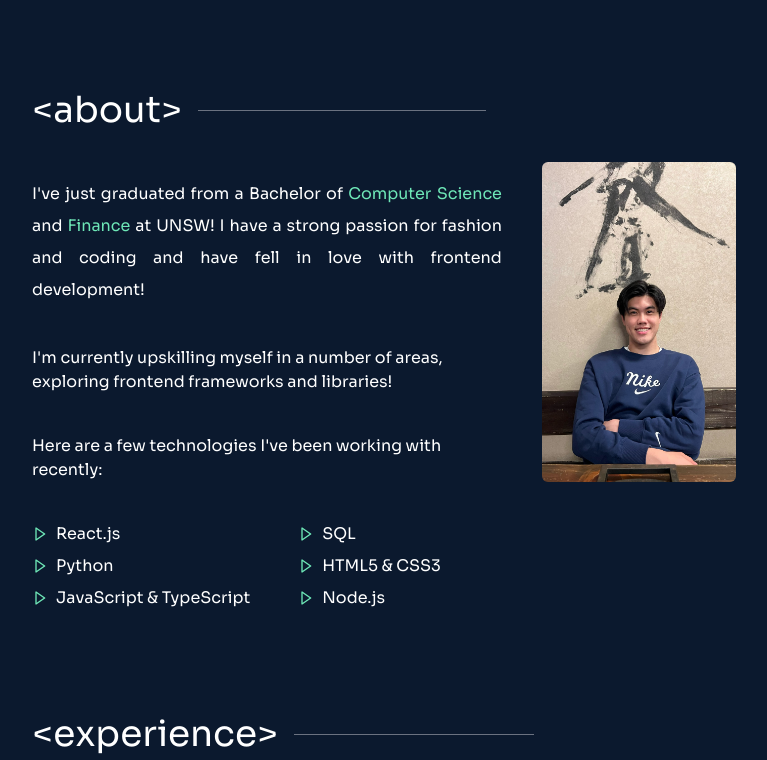
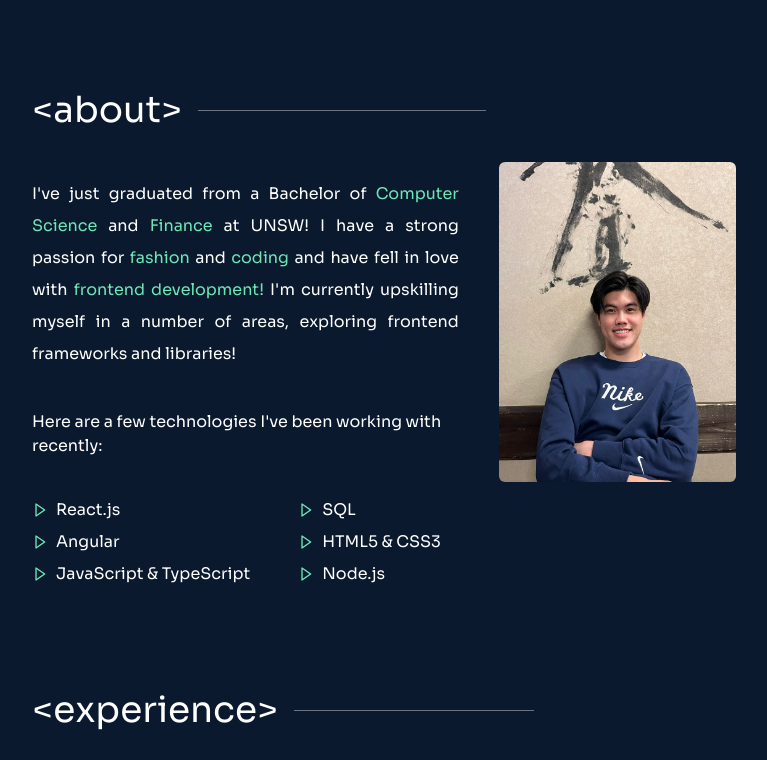
Before and after one commit to sschye21/Portfolio-V2, a React (Create React App) app: page / in a window 1280 px wide. Shown: the part 772-1532 px from the top of the page, without its empty margins (256-1023 px from the left). Built offline with nearby package versions, Linux system fonts and the light colour scheme.

Commit message:
updates and changes

```diff
--- a/src/components/About.js
+++ b/src/components/About.js
@@ -27,9 +27,14 @@ export default function About () {
                         <span className="text-emerald-300"> Computer Science </span>
                         and
                         <span className="text-emerald-300"> Finance </span>
-                        at UNSW! I have a strong passion for fashion and coding and have fell in love with frontend development!
-                    </p>
-                    <p>I'm currently upskilling myself in a number of areas, exploring frontend frameworks and libraries!</p>
+                        at UNSW! I have a strong passion for
+                        <span className="text-emerald-300"> fashion </span>
+                        and
+                        <span className="text-emerald-300"> coding </span>
+                        and have fell in love with
+                        <span className="text-emerald-300"> frontend development! </span>
+
+                    I'm currently upskilling myself in a number of areas, exploring frontend frameworks and libraries!</p>
                     <p>Here are a few technologies I've been working with recently:</p>
                     <div className='flex flex-row justify-start gap-12'>
                         <ul>
--- a/src/config.js
+++ b/src/config.js
@@ -42,7 +42,7 @@ module.exports = {
 
     tech: [
         "React.js",
-        "Python",
+        "Angular",
         "JavaScript & TypeScript",
     ],
 
```
